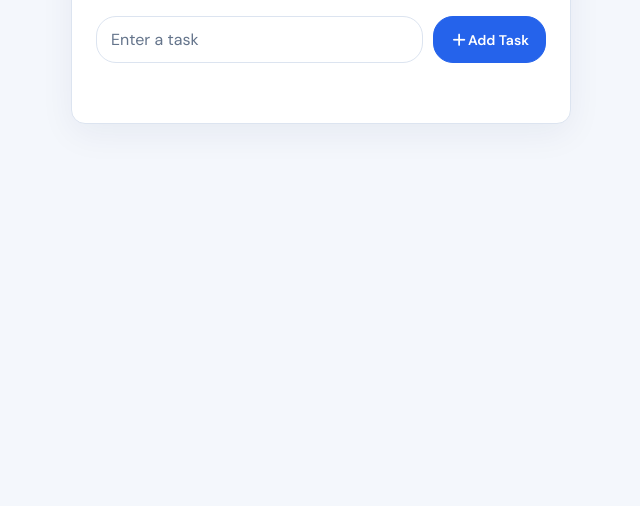
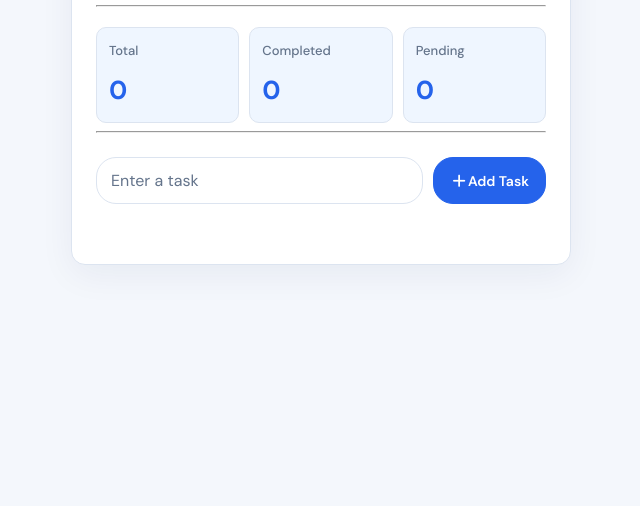
Before and after one commit to Zarak01/TaskFlow, a plain HTML site: page index.html in a window 1280 px wide. Shown: the part 344-850 px from the top of the page, without its empty margins (319-959 px from the left). After the commit the page ends 800 px from the top, so only its background shows below. Drawn offline with Linux system fonts and the light colour scheme.

Commit message:
style: center TaskFlow container in viewport

```diff
--- a/style.css
+++ b/style.css
@@ -21,12 +21,14 @@ body {
     color: var(--text-color);
     font-family: "DM Sans", sans-serif;
     min-height: 100vh;
+    display: grid;
+    place-items: center;
 }
 
 body .container {
     width: calc(100% - 32px);
     max-width: 500px;
-    margin: 50px auto;
+    margin: 16px auto;
     padding: 24px;
     background-color: var(--surface-color);
     border: 1px solid var(--border-color);
```
